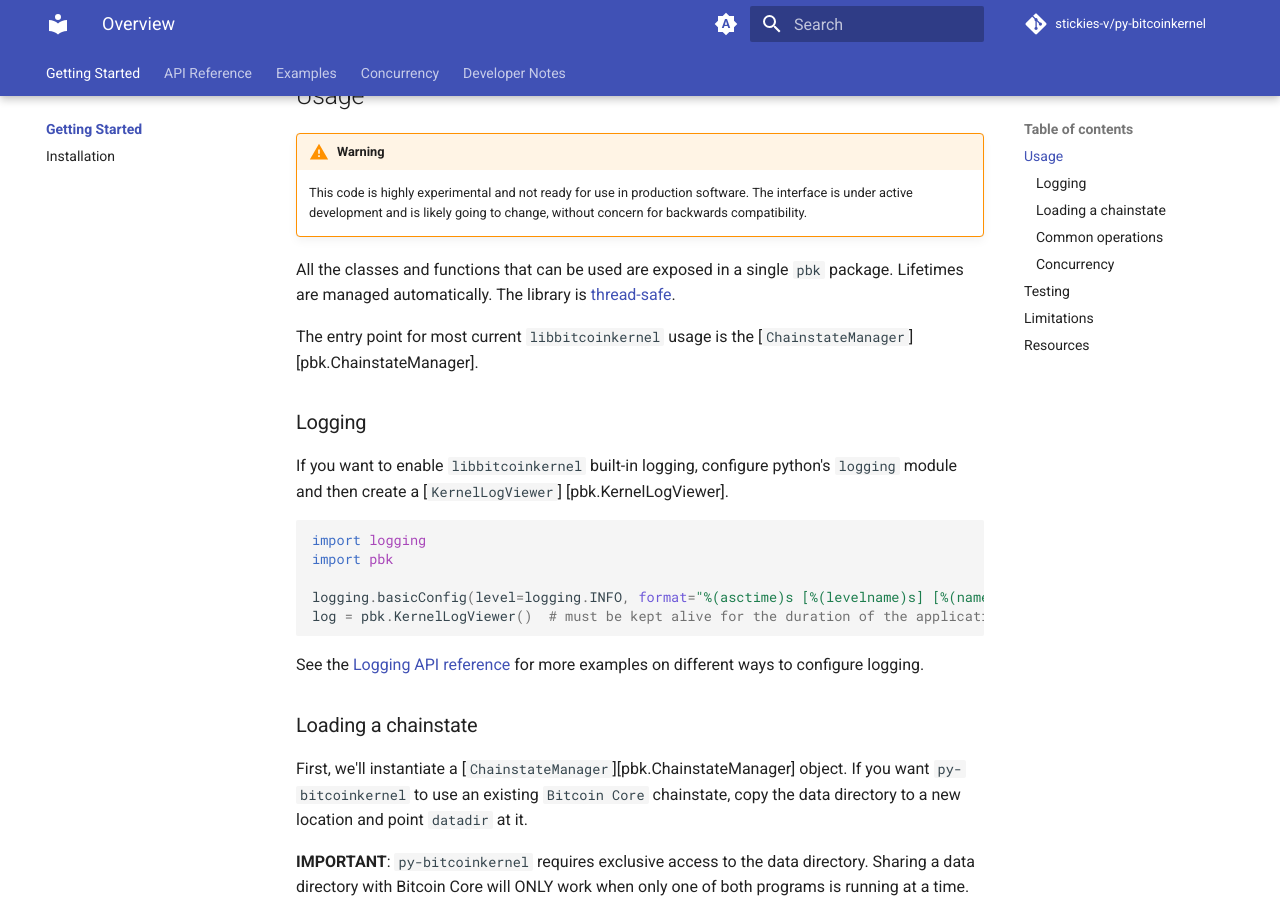
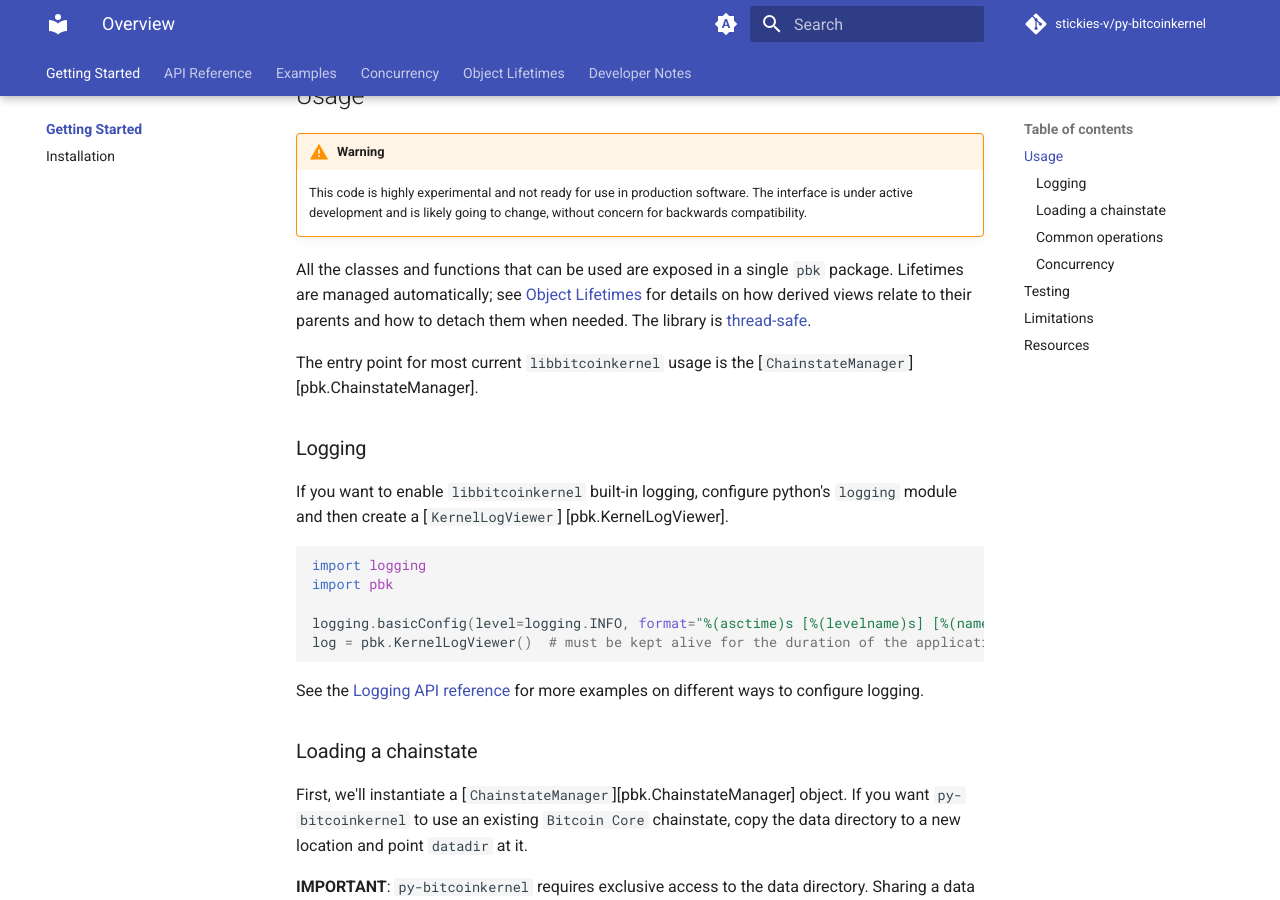
Before and after one commit to stickies-v/py-bitcoinkernel, an MkDocs documentation site: the page built from doc/index.md, in a window 1280 px wide and 900 px high, scrolled down 559 px. Built offline with MkDocs 1.6.1 and Material for MkDocs 9.7.7, drawn with Linux system fonts in a browser that asks for light colours; comment, search, counter and statistics services are not loaded.

Commit message:
doc: better document object lifetimes

```diff
--- a/doc/index.md
+++ b/doc/index.md
@@ -26,8 +26,10 @@ In its current alpha state, it is primarily intended as a tool to:
     is likely going to change, without concern for backwards compatibility.
 
 All the classes and functions that can be used are exposed in a single
-`pbk` package. Lifetimes are managed automatically. The library is
-[thread-safe](#concurrency).
+`pbk` package. Lifetimes are managed automatically; see
+[Object Lifetimes](lifetimes.md) for details on how derived views
+relate to their parents and how to detach them when needed. The
+library is [thread-safe](#concurrency).
 
 The entry point for most current `libbitcoinkernel` usage is the
 [`ChainstateManager`][pbk.ChainstateManager].
--- a/mkdocs.yml
+++ b/mkdocs.yml
@@ -83,4 +83,5 @@ nav:
     - Python-bitcoinlib: examples/python-bitcoinlib.md
     - Threading: examples/threading.md
   - Concurrency: concurrency.md
+  - Object Lifetimes: lifetimes.md
   - Developer Notes: developer-notes.md
```
Also changed, not shown: doc/lifetimes.md (added, +88 -0 lines).
